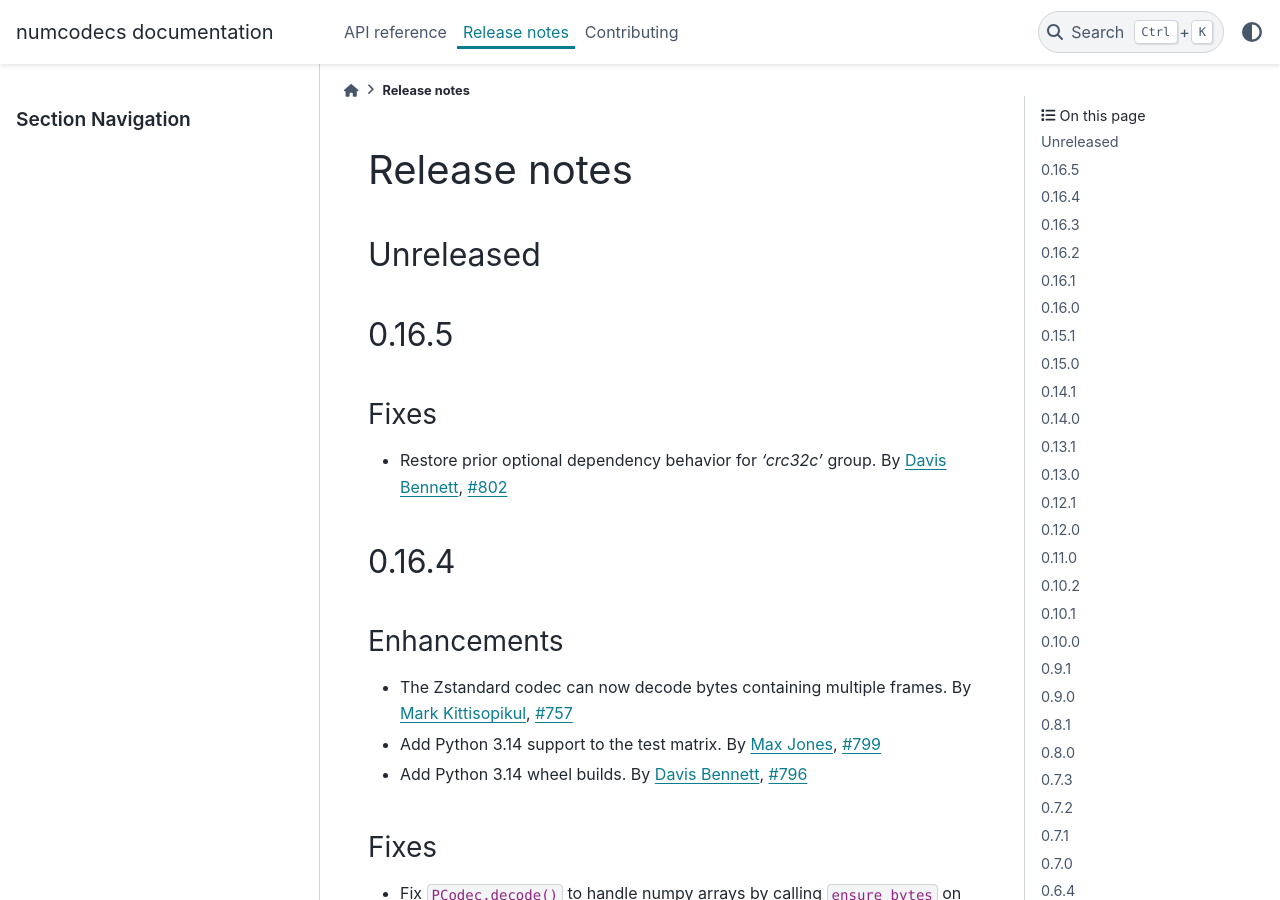
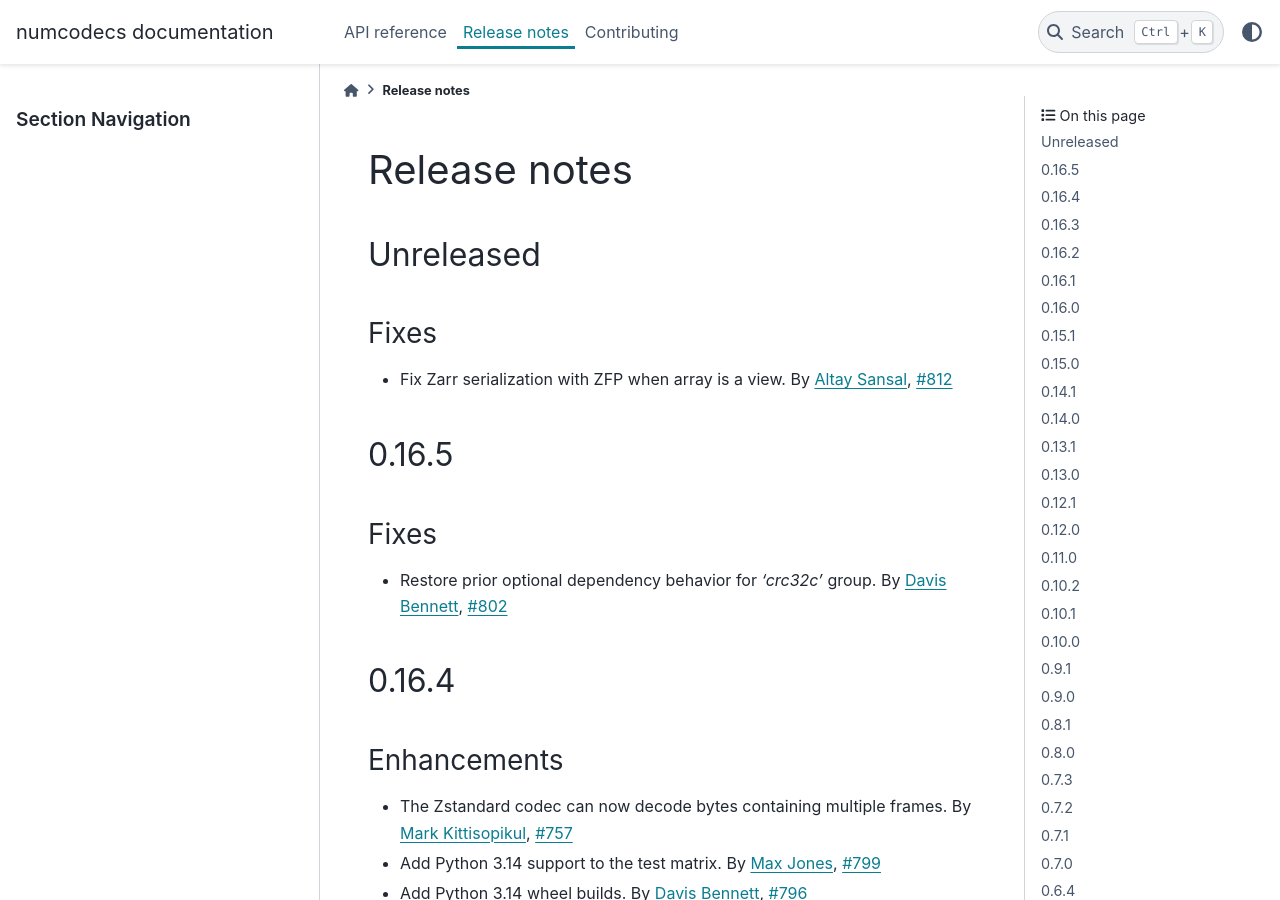
Before and after one commit to zarr-developers/numcodecs, a Sphinx documentation site: the page built from docs/release.rst, in a window 1280 px wide and 900 px high. Built offline with Sphinx 7.4.7 and the PyData theme 0.15.4, drawn with Linux system fonts in a browser that asks for light colours; the version number could not be read and is left out.

Commit message:
update release notes

```diff
--- a/docs/release.rst
+++ b/docs/release.rst
@@ -16,6 +16,13 @@ Release notes
 
 Unreleased
 ----------
+
+
+Fixes
+~~~~~
+
+* Fix Zarr serialization with ZFP when array is a view.
+  By :user:`Altay Sansal <tasansal>`, :issue:`812`
 
 .. _release_0.16.5:
 
```
